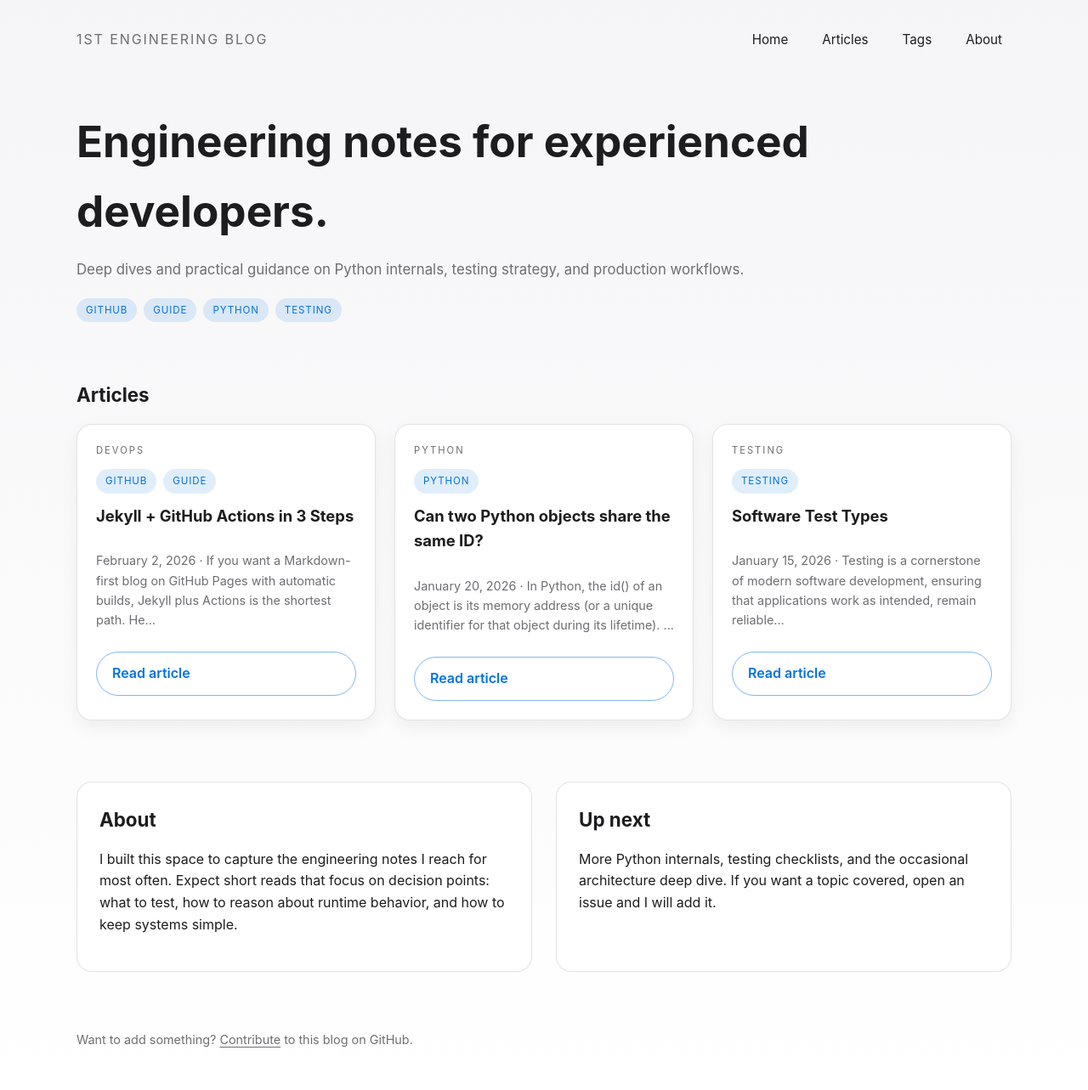
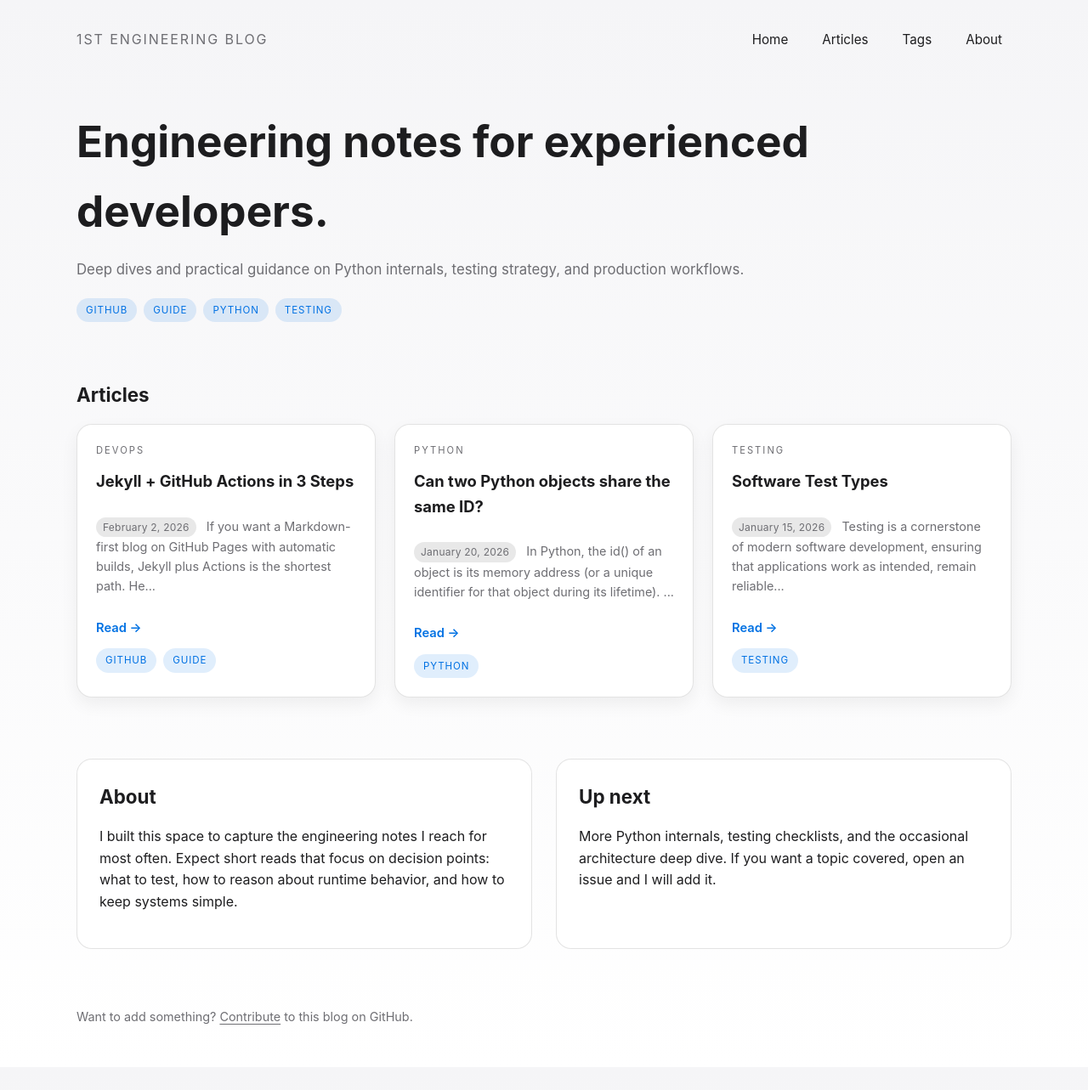
Before and after one commit to 1st/1st.github.io, a Jekyll site: the page built from index.html, in a window 1280 px wide. Shown: the whole page at 85% size. Built offline with Jekyll 4.4.1, drawn with Linux system fonts in a browser that asks for light colours; some web fonts are replaced; after the commit the page ends 1256 px from its top, so only the background shows below that.

Commit message:
Updated article tile styling

```diff
--- a/_layouts/home.html
+++ b/_layouts/home.html
@@ -25,6 +25,12 @@ layout: default
         {% if post.category %}
           <div class="category-label">{{ post.category | capitalize }}</div>
         {% endif %}
+        <h3><a href="{{ post.url }}">{{ post.title }}</a></h3>
+        <p class="meta">
+          <span class="meta-pill">{{ post.date | date: "%B %-d, %Y" }}</span>
+          {{ post.excerpt | strip_html | truncate: 120 }}
+        </p>
+        <a class="read-link" href="{{ post.url }}">Read -&gt;</a>
         {% if post.tags %}
         <div class="tag-row">
           {% for tag in post.tags %}
@@ -32,9 +38,6 @@ layout: default
           {% endfor %}
         </div>
         {% endif %}
-        <h3><a href="{{ post.url }}">{{ post.title }}</a></h3>
-        <p class="meta">{{ post.date | date: "%B %-d, %Y" }} · {{ post.excerpt | strip_html | truncate: 120 }}</p>
-        <a class="button secondary" href="{{ post.url }}">Read article</a>
       </article>
       {% endfor %}
     </div>
--- a/assets/css/style.css
+++ b/assets/css/style.css
@@ -209,6 +209,29 @@ a:hover {
   font-size: 0.9rem;
 }
 
+.meta-pill {
+  display: inline-flex;
+  align-items: center;
+  padding: 2px 8px;
+  border-radius: 999px;
+  background: rgba(110, 110, 115, 0.16);
+  color: var(--muted);
+  font-size: 0.75rem;
+  letter-spacing: 0.02em;
+  margin-right: 8px;
+}
+
+.read-link {
+  color: var(--accent);
+  font-weight: 600;
+  text-decoration: none;
+  font-size: 0.92rem;
+}
+
+.read-link:hover {
+  color: var(--accent-dark);
+}
+
 .split {
   display: grid;
   grid-template-columns: repeat(auto-fit, minmax(240px, 1fr));
```
